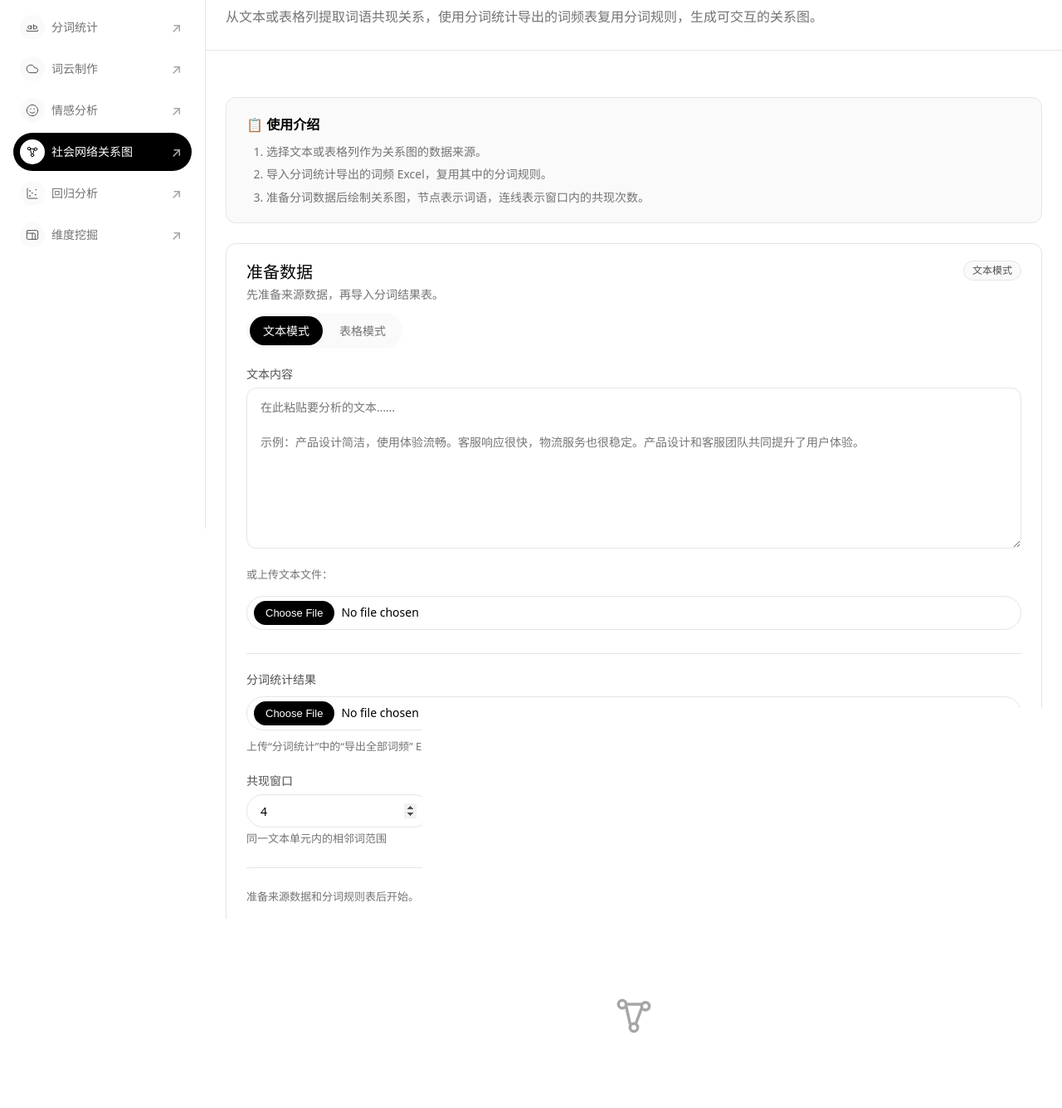
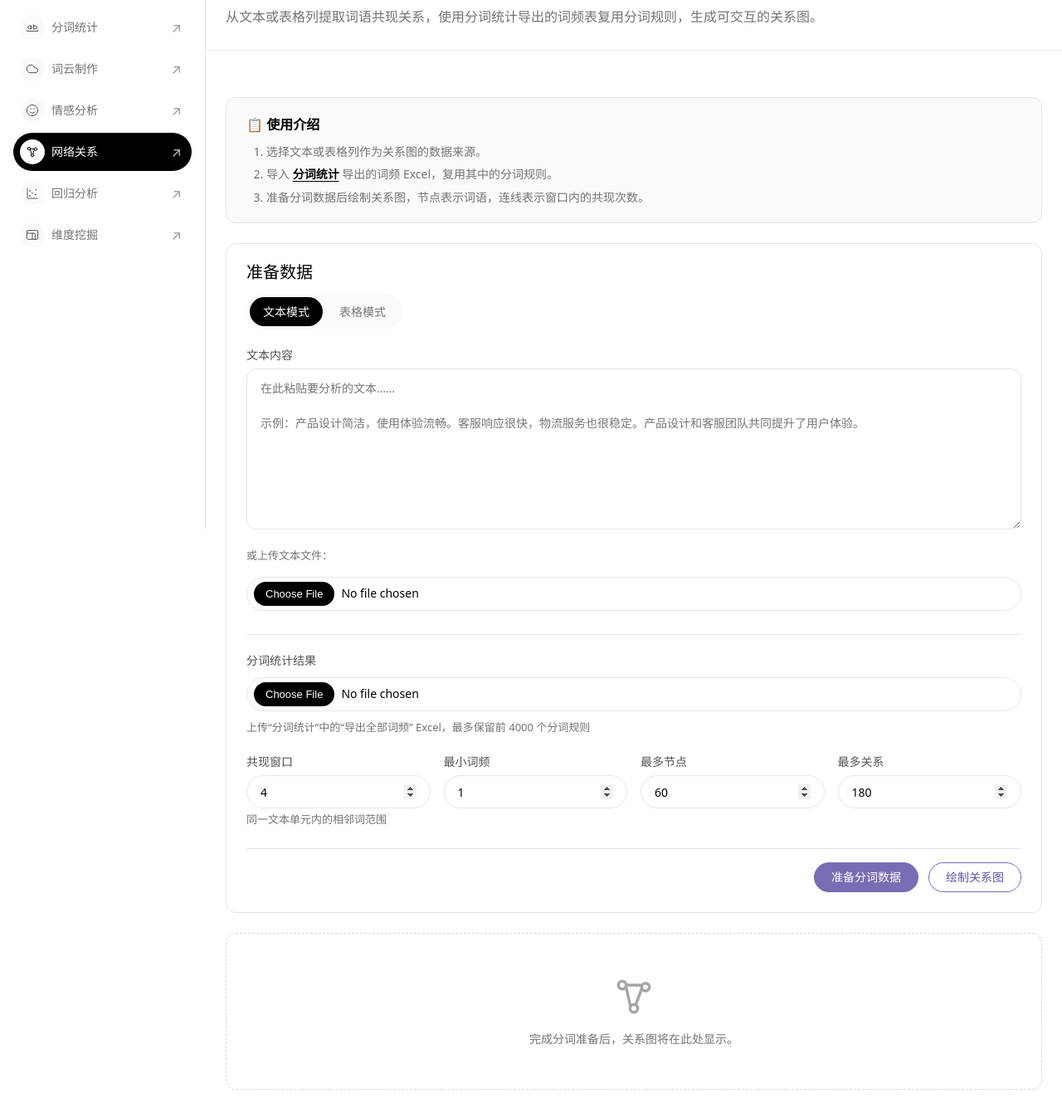
Before and after one commit to MSTAT-Lseng/DataAnalyticsToolkit, a Flask app: page /social-network in a window 1280 px wide. Shown: the part 164-1499 px from the top of the page at 83% size. Run offline with Flask 3, Linux system fonts and the light colour scheme; some libraries are stand-ins or nearby versions.

Commit message:
update style.

```diff
--- a/routes/social_network.py
+++ b/routes/social_network.py
@@ -10,6 +10,7 @@ from flask import Blueprint, current_app, jsonify, request
 
 from utils.file_helpers import dataframe_preview, uploaded_dataframe
 from utils.social_network import (
+    MAX_SEGMENTATION_WORDS,
     build_cooccurrence_graph,
     parse_frequency_dataframe,
     prepare_network_data,
@@ -134,6 +135,7 @@ def api_social_network_import_frequency():
                 "success": True,
                 "words": words,
                 "count": len(words),
+                "max_words": MAX_SEGMENTATION_WORDS,
                 "word_column": word_column,
                 "source_file": file.filename,
             })
--- a/static/js/social_network.js
+++ b/static/js/social_network.js
@@ -170,7 +170,7 @@
         if (!file) {
             state.segmentationImporting = false;
             prepareBtn.disabled = false;
-            segmentationStatus.textContent = '上传“分词统计”中的“导出全部词频” Excel，作为分词规则';
+            segmentationStatus.textContent = '上传“分词统计”中的“导出全部词频” Excel，最多保留前 4000 个分词规则';
             segmentationStatus.className = 'form-hint';
             return;
         }
@@ -197,7 +197,7 @@
                 throw new Error('接口返回的分词规则格式无效');
             }
             state.segmentationWords = data.words;
-            segmentationStatus.textContent = `已导入 ${data.count} 个分词规则（${data.word_column}列）`;
+            segmentationStatus.textContent = `已导入 ${data.count} 个分词规则`;
             segmentationStatus.className = 'form-hint network-imported-status';
         } catch (err) {
             if (importId !== segmentationImportId) return;
@@ -222,7 +222,7 @@
         preparedCard.style.display = 'none';
         graphResults.style.display = 'none';
         emptyState.style.display = '';
-        prepareHint.textContent = '准备来源数据和分词规则表后开始。';
+        prepareHint.textContent = '';
     }
 
     function buildFormData() {
--- a/templates/base.html
+++ b/templates/base.html
@@ -68,7 +68,7 @@
                     <span class="tool-nav-index">
                         <svg xmlns="http://www.w3.org/2000/svg" width="16" height="16" viewBox="0 0 24 24" fill="none" stroke="currentColor" stroke-width="1.5" stroke-linecap="round" stroke-linejoin="round" aria-hidden="true"><circle cx="6" cy="6" r="2.5"/><circle cx="18" cy="7" r="2.5"/><circle cx="12" cy="18" r="2.5"/><path d="m8.2 7.2 2.1 8.1M15.2 8.1l-2 7.4M8.4 6.3l7.2.4"/></svg>
                     </span>
-                    <span>社会网络关系图</span>
+                    <span>网络关系</span>
                     <span class="tool-nav-arrow" aria-hidden="true">↗</span>
                 </a>
                 <a href="{{ url_for('pages.regression') }}" class="tool-nav-item{% if request.endpoint == 'pages.regression' %} active{% endif %}">
--- a/templates/social_network.html
+++ b/templates/social_network.html
@@ -16,7 +16,9 @@
                 <h4 style="font-size:16px; font-weight:600; color:var(--color-ink); margin:8px 0 var(--sp-sm);">📋 使用介绍</h4>
                 <ol class="workflow-steps">
                     <li>选择文本或表格列作为关系图的数据来源。</li>
-                    <li>导入分词统计导出的词频 Excel，复用其中的分词规则。</li>
+                    <li>导入
+                        <a href="{{ url_for('pages.segmentation') }}" class="btn-link" style="font-weight:600;">分词统计</a>
+                        导出的词频 Excel，复用其中的分词规则。</li>
                     <li>准备分词数据后绘制关系图，节点表示词语，连线表示窗口内的共现次数。</li>
                 </ol>
             </div>
@@ -26,9 +28,8 @@
             <div class="card-header">
                 <div>
                     <h3 class="card-title">准备数据</h3>
-                    <p class="card-desc">先准备来源数据，再导入分词结果表。</p>
                 </div>
-                <span id="source-status" class="badge badge-muted">文本模式</span>
+                <span id="source-status" style="display: none;" class="badge badge-muted">文本模式</span>
             </div>
             <div class="card-body" style="padding-top:0;">
                 <div class="tab-bar" role="tablist" aria-label="数据来源模式">
@@ -82,7 +83,7 @@
                     <div class="form-group">
                         <label class="form-label" for="segmentation-file">分词统计结果</label>
                         <input type="file" id="segmentation-file" accept=".xls,.xlsx,.csv" class="file-input">
-                        <span id="segmentation-status" class="form-hint">上传“分词统计”中的“导出全部词频” Excel，作为分词规则</span>
+                        <span id="segmentation-status" class="form-hint">上传“分词统计”中的“导出全部词频” Excel，最多保留前 4000 个分词规则</span>
                     </div>
                 </div>
 
@@ -107,7 +108,7 @@
                 </div>
 
                 <div class="form-actions form-actions-divider">
-                    <span id="prepare-hint" class="form-hint">准备来源数据和分词规则表后开始。</span>
+                    <span id="prepare-hint" class="form-hint"></span>
                     <button type="button" id="prepare-btn" class="btn btn-primary" style="margin-left:auto;">准备分词数据</button>
                     <button type="button" id="graph-btn" class="btn btn-secondary" disabled>绘制关系图</button>
                 </div>
--- a/utils/social_network.py
+++ b/utils/social_network.py
@@ -20,6 +20,7 @@ from utils.segmentation import tokenize_text
 
 WORD_COLUMN_NAMES = {"词语", "词", "word", "term", "token"}
 COUNT_COLUMN_NAMES = {"频次", "词频", "count", "freq", "frequency"}
+MAX_SEGMENTATION_WORDS = 4000
 
 
 def _normalise_column_name(value: Any) -> str:
@@ -72,7 +73,7 @@ def frequency_columns(columns: Iterable[Any]) -> tuple[Any | None, Any | None]:
 
 
 def parse_frequency_dataframe(df) -> tuple[list[str], str | None]:
-    """解析“分词统计”导出的 DataFrame，返回词条和识别说明。"""
+    """解析词频表，按原始顺序最多返回前 4000 个分词规则。"""
     word_column, count_column = frequency_columns(df.columns)
     if word_column is None or count_column is None:
         raise ValueError("无法识别分词结果表，请上传包含「词语」和「频次」列的 Excel 文件")
@@ -91,7 +92,7 @@ def parse_frequency_dataframe(df) -> tuple[list[str], str | None]:
     imported = list(dict.fromkeys(imported))
     if not imported:
         raise ValueError("分词结果表中没有有效词条，请确认「频次」列为正数")
-    return imported, str(word_column)
+    return imported[:MAX_SEGMENTATION_WORDS], str(word_column)
 
 
 def split_documents(text: str) -> list[str]:
```
Also changed, not shown: AGENTS.md (+2 -1 lines).
